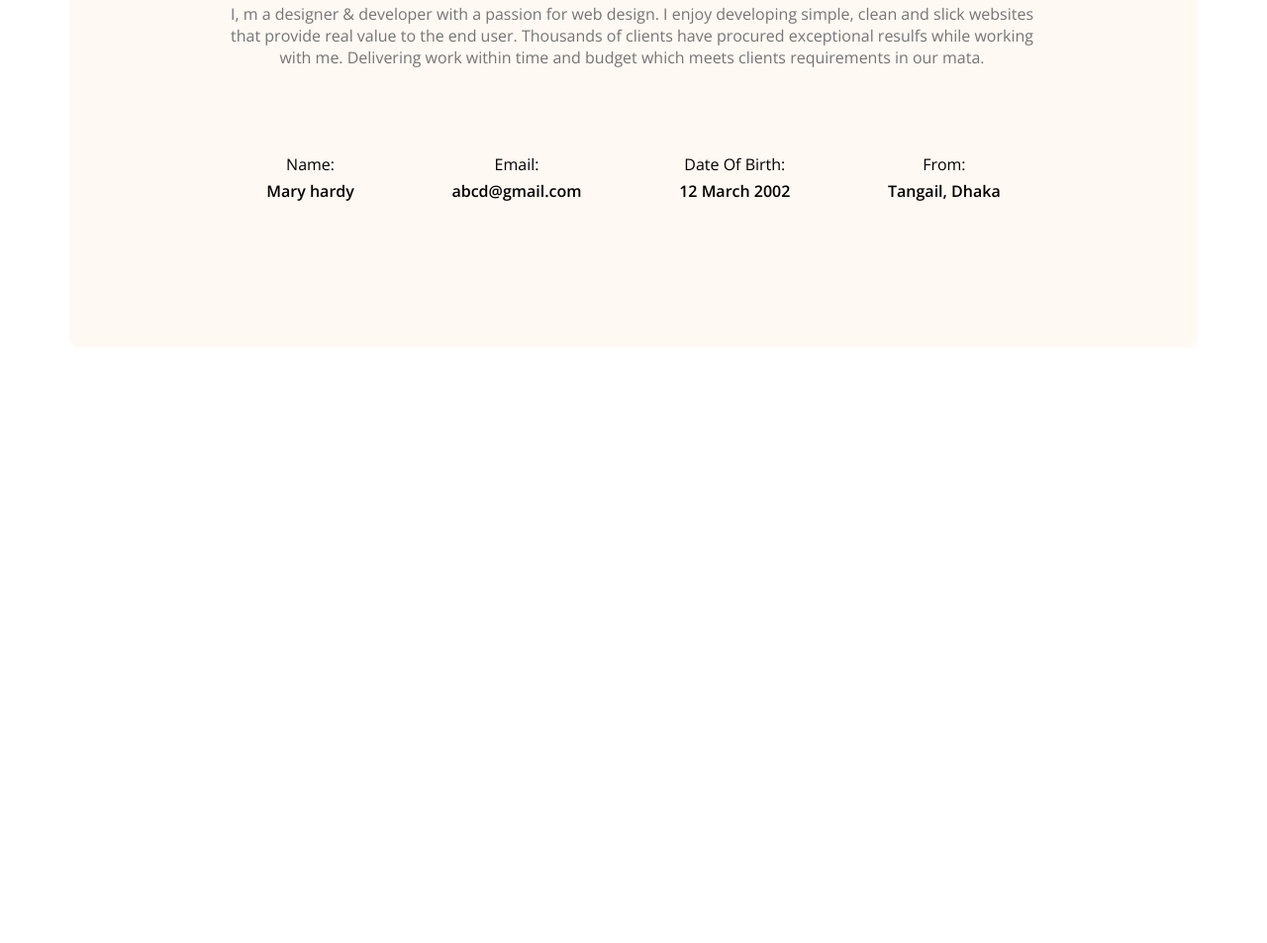
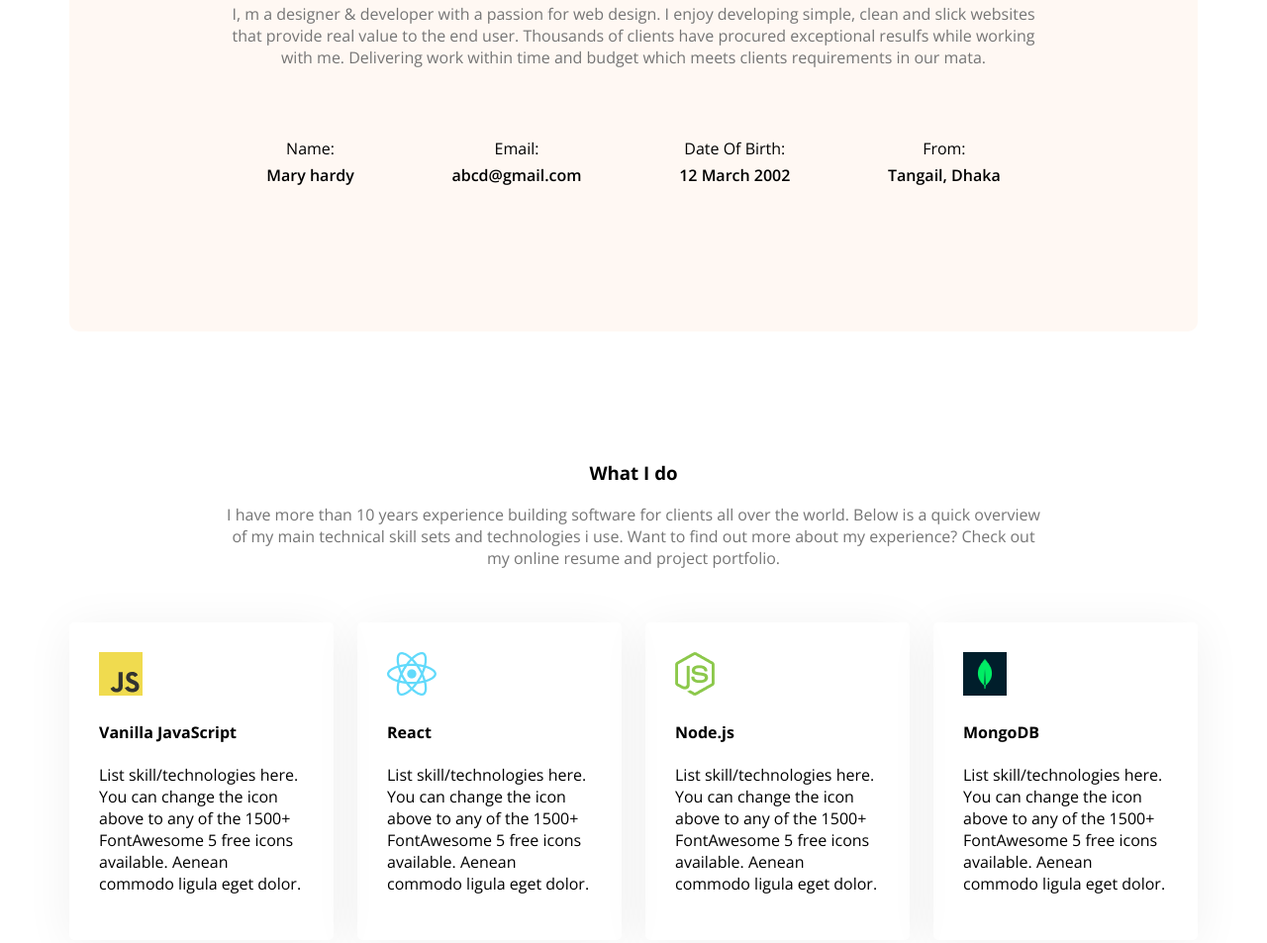
Before and after one commit to Deepu5063/module6-portfolio, a plain HTML site: page index.html in a window 1280 px wide. Shown: the part 1250-2203 px from the top of the page at 99% size. Before the commit the page ends 1731 px from the top, so only its background shows below. Drawn offline with nearby package versions, Linux system fonts and the light colour scheme.

Commit message:
skills section done

```diff
--- a/index.html
+++ b/index.html
@@ -52,8 +52,33 @@
               </div>
            </div>
         </section>
-        <section>
-
+        <!-- what i do section start -->
+        <section class="skills">
+            <h3 class="section-title text-center">What I do</h3>
+            <p class="description text-center">I have more than 10 years experience building software for clients all over the world. Below is a quick overview of my main technical skill sets and technologies i use. Want to find out more about my experience? Check out my online resume and project portfolio.</p>
+            <div class="all-skills">
+              <!-- .skill*4>img+h4.skils-title+p.skill-description -->
+              <div class="skill">
+                <img src="images/icons/js.png" alt="javascript">
+                <h4 class="skils-title">Vanilla JavaScript </h4>
+                <p class="skill-description"> List skill/technologies here. You can change the icon above to any of the 1500+ FontAwesome 5 free icons available. Aenean commodo ligula eget dolor. </p>
+              </div>
+              <div class="skill">
+                <img src="images/icons/react.png" alt="react">
+                <h4 class="skils-title">React</h4>
+                <p class="skill-description">List skill/technologies here. You can change the icon above to any of the 1500+ FontAwesome 5 free icons available. Aenean commodo ligula eget dolor.</p>
+              </div>
+              <div class="skill">
+                <img src="images/icons/nodejs.png" alt="node js">
+                <h4 class="skils-title">Node.js</h4>
+                <p class="skill-description">List skill/technologies here. You can change the icon above to any of the 1500+ FontAwesome 5 free icons available. Aenean commodo ligula eget dolor.</p>
+              </div>
+              <div class="skill">
+                <img src="images/icons/mongo.png" alt="mongo-db">
+                <h4 class="skils-title">MongoDB</h4>
+                <p class="skill-description">List skill/technologies here. You can change the icon above to any of the 1500+ FontAwesome 5 free icons available. Aenean commodo ligula eget dolor.</p>
+              </div>
+            </div>
         </section>
     </main>
 
--- a/style/style.css
+++ b/style/style.css
@@ -105,10 +105,12 @@ main{
     max-width: 1140px;
     margin: 0 auto;
 }
+main section{
+    margin-top: 130px;
+}
 /* about section start */
 .about{
     border-radius: 10px;
-    margin: 130px 0 130px 0;
     padding: 131px 150px;
     text-align: center;
 }
@@ -122,6 +124,9 @@ main{
     height: 120px;
     color: rgb(117, 117, 117);
 }
+.text-center{
+    text-align: center;
+}
 .informations{
     display: flex;
     justify-content: space-around;
@@ -133,3 +138,16 @@ main{
     font-weight: 600;
     margin-top: 0px;
 }
+/* Skills section start */
+.description{
+    margin: 0 auto;
+}
+.all-skills{
+    display: flex;
+    gap: 24px;
+}
+.skill{
+    padding: 30px;
+    border-radius: 5px;
+    box-shadow: 0px 6px 50px 0 rgba(0, 0, 0, 0.06);
+}
```
